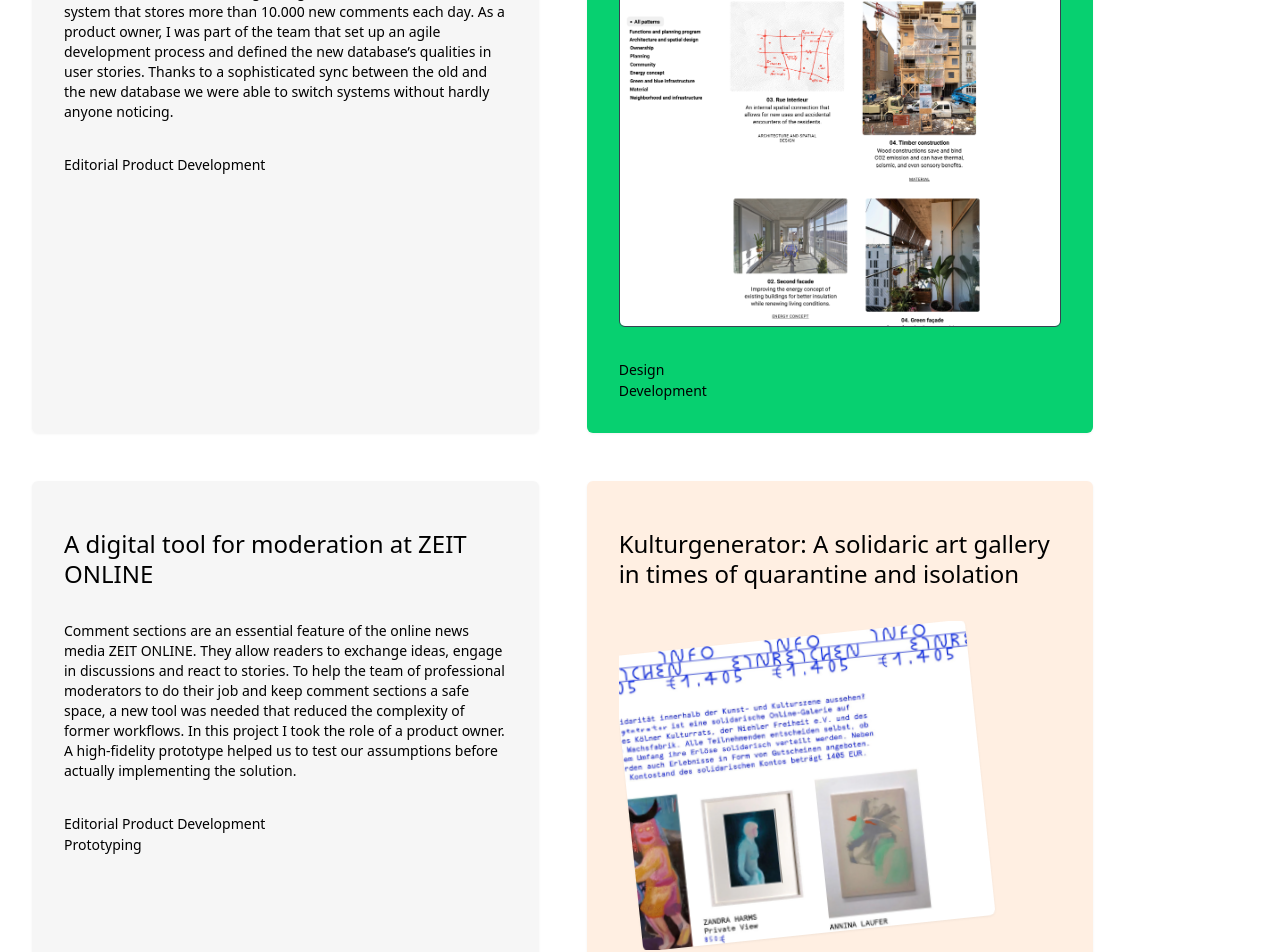
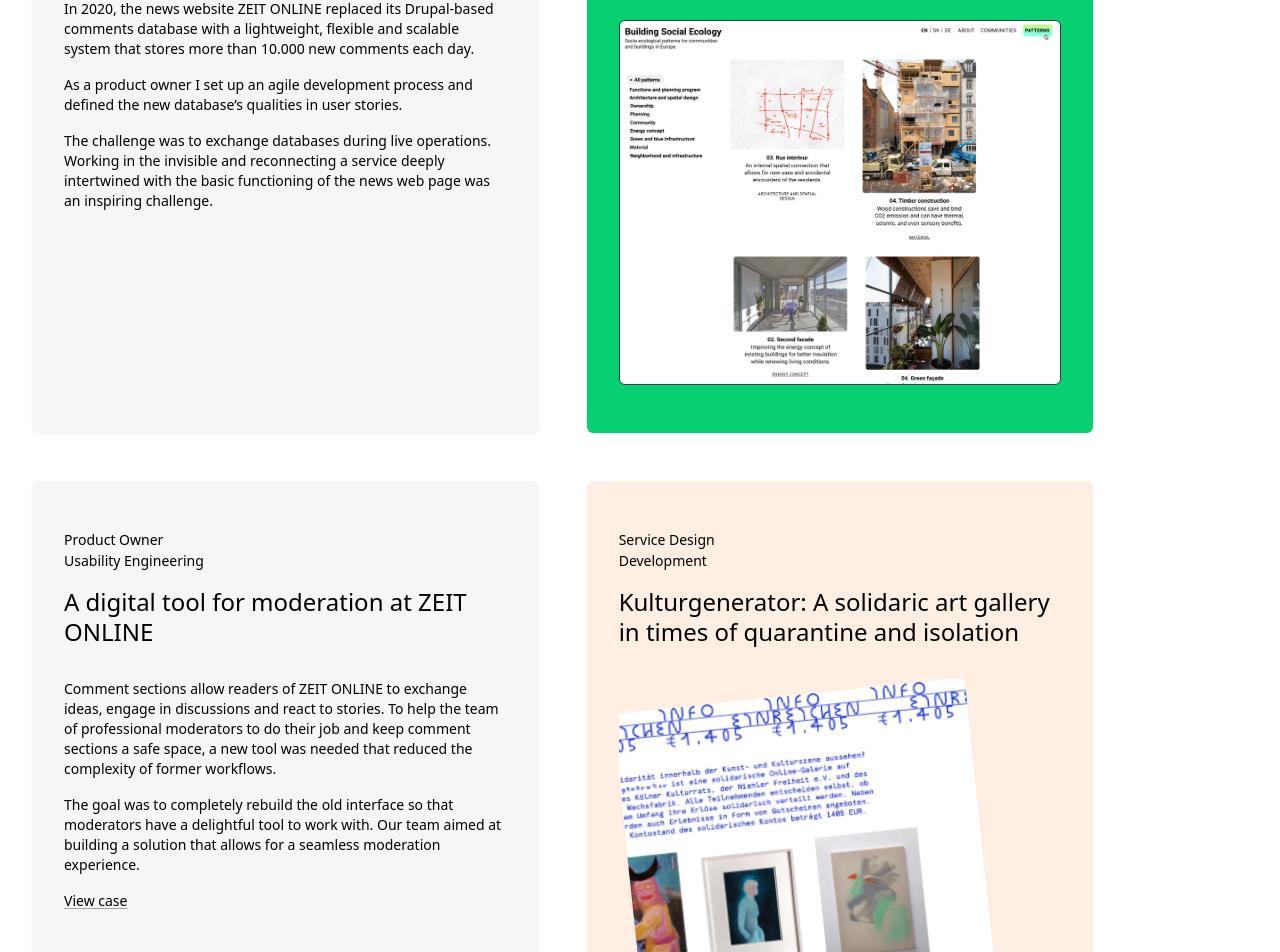
Before and after one commit to milanbargiel/portfolio, a Next.js app: page / in a window 1280 px wide. Shown: the part 880-1832 px from the top of the page. Built offline with nearby package versions, Linux system fonts and the light colour scheme.

Commit message:
Update texts

```diff
--- a/components/project-list.js
+++ b/components/project-list.js
@@ -1,22 +1,31 @@
 import Project from '../components/project'
 import bsePic from '../public/buildingsocialecology.png'
 import kulturgeneratorPic from '../public/kulturgenerator.png'
+import Link from '../components/link'
 
 export default function ProjectList() {
   return (
     <div>
       <div className="mb-24 md:flex md:flex-wrap">
         <Project
-          roles={['Editorial Product Development']}
+          roles={['Product Owner']}
           title="A lightweight, scalable database that stores more than 10.000 comments a day"
         >
-          In 2020, the news website ZEIT ONLINE replaced its Drupal-based
-          comments database with a lightweight, flexible and scalable system
-          that stores more than 10.000 new comments each day. As a product
-          owner, I was part of the team that set up an agile development process
-          and defined the new database’s qualities in user stories. Thanks to a
-          sophisticated sync between the old and the new database we were able
-          to switch systems without hardly anyone noticing.
+          <p className="mb-4">
+            In 2020, the news website ZEIT ONLINE replaced its Drupal-based
+            comments database with a lightweight, flexible and scalable system
+            that stores more than 10.000 new comments each day.
+          </p>
+          <p className="mb-4">
+            As a product owner I set up an agile development process and defined
+            the new database’s qualities in user stories.
+          </p>
+          <p className="mb-4">
+            The challenge was to exchange databases during live operations.
+            Working in the invisible and reconnecting a service deeply
+            intertwined with the basic functioning of the news web page was an
+            inspiring challenge.
+          </p>
         </Project>
         <Project
           roles={['Design', 'Development']}
@@ -27,20 +36,34 @@ export default function ProjectList() {
           color="#07D070"
         ></Project>
         <Project
-          roles={['Editorial Product Development', 'Prototyping']}
+          roles={['Product Owner', 'Usability Engineering']}
           title="A digital tool for moderation at ZEIT ONLINE"
         >
-          Comment sections are an essential feature of the online news media
-          ZEIT ONLINE. They allow readers to exchange ideas, engage in
-          discussions and react to stories. To help the team of professional
-          moderators to do their job and keep comment sections a safe space, a
-          new tool was needed that reduced the complexity of former workflows.
-          In this project I took the role of a product owner. A high-fidelity
-          prototype helped us to test our assumptions before actually
-          implementing the solution.
+          <p className="mb-4">
+            Comment sections allow readers of ZEIT ONLINE to exchange ideas,
+            engage in discussions and react to stories. To help the team of
+            professional moderators to do their job and keep comment sections a
+            safe space, a new tool was needed that reduced the complexity of
+            former workflows.
+          </p>
+          <p className="mb-4">
+            The goal was to completely rebuild the old interface so that
+            moderators have a delightful tool to work with. Our team aimed at
+            building a solution that allows for a seamless moderation
+            experience.
+          </p>
+          <div className="mt-4">
+            <Link
+              href="https://blog.zeit.de/dev/design-thinking/"
+              variant="underline"
+              className="inline-block text-sm"
+            >
+              View case
+            </Link>
+          </div>
         </Project>
         <Project
-          roles={['Product Design', 'Development']}
+          roles={['Service Design', 'Development']}
           title="Kulturgenerator: A solidaric art gallery in times of quarantine and isolation"
           image={kulturgeneratorPic}
           imageAlt="Screenshot from the kulturgenerator web interface"
--- a/components/project.js
+++ b/components/project.js
@@ -16,6 +16,8 @@ export default function Project(props) {
       }`}
       style={{ backgroundColor }}
     >
+      <ul className="text-sm mb-4 leading-normal">{roleItems}</ul>
+
       <h3 className="mb-8 text-2xl leading-tight">{props.title}</h3>
       <div className="text-sm mb-8">{props.children}</div>
       {props.image && (
@@ -27,7 +29,6 @@ export default function Project(props) {
           />
         </div>
       )}
-      <ul className="text-sm mb-4 leading-normal">{roleItems}</ul>
     </article>
   )
 }
```
